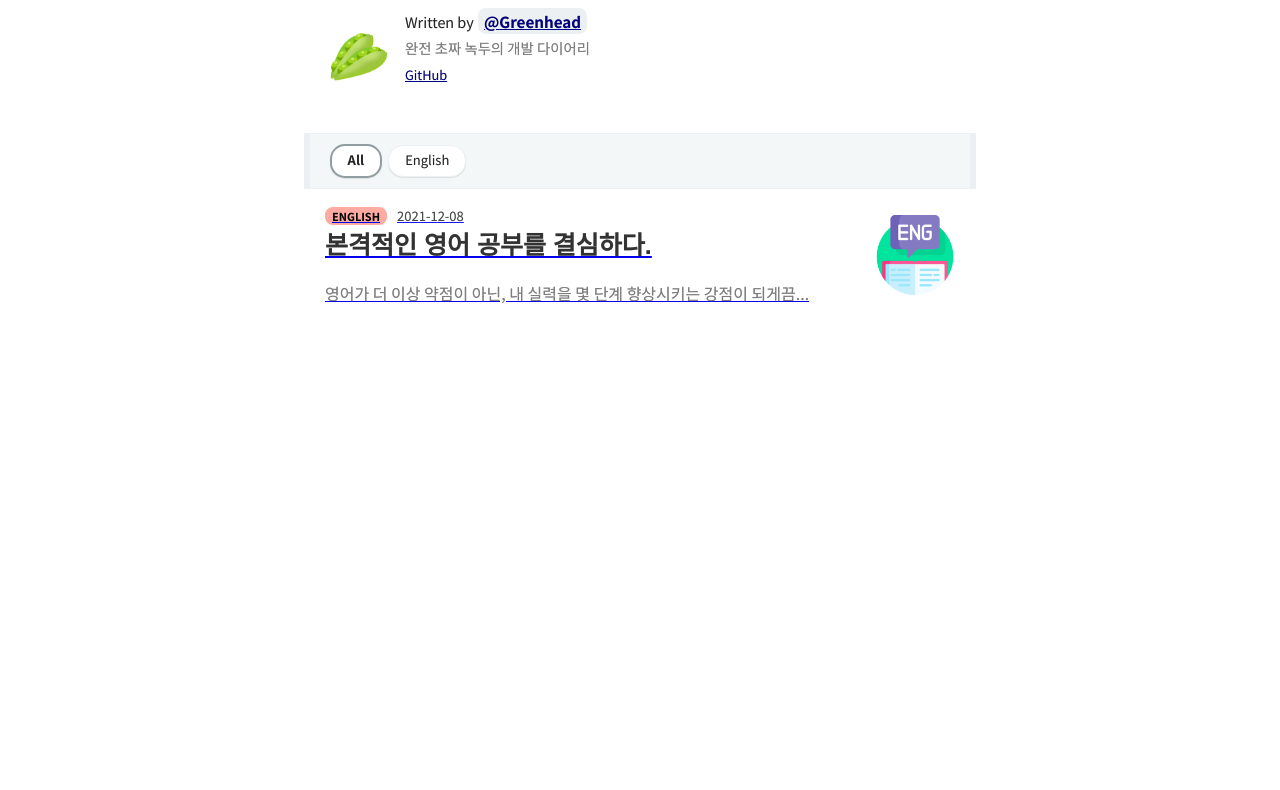
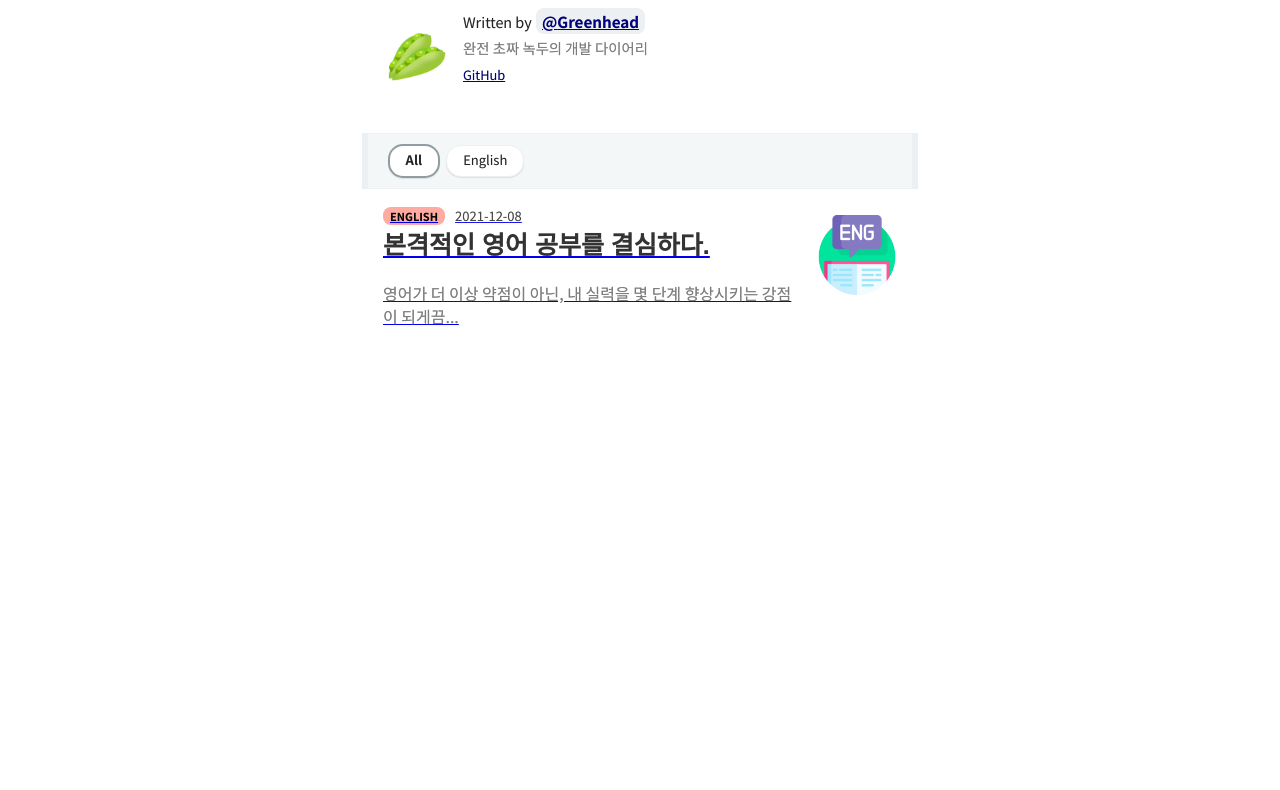
Before and after one commit to shren207/greenhead-blog, a Gatsby site: page / in a window 1280 px wide. Shown: the part 192-982 px from the top of the page. Built offline with nearby package versions, Linux system fonts and the light colour scheme; Gatsby itself is replaced by a stand-in of ours; some packages are replaced by stand-ins of ours; what typography-theme-github would draw is missing.

Commit message:
reset post-width from 29 to 24

```diff
--- a/src/layout/index.jsx
+++ b/src/layout/index.jsx
@@ -18,7 +18,7 @@ export const Layout = ({ location, title, children }) => {
         style={{
           marginLeft: `auto`,
           marginRight: `auto`,
-          maxWidth: rhythm(29), // 기본값은 24, Gparkkii.io의 포스트 폭을 참고함.
+          maxWidth: rhythm(24), // 기본값은 24, Gparkkii.io의 포스트 폭은 29
           padding: `${rhythm(1.5)} ${rhythm(3 / 4)}`,
         }}
       >
```
Also changed, not shown: src/components/thumbnail-container/index.scss (line endings or trailing spaces).
